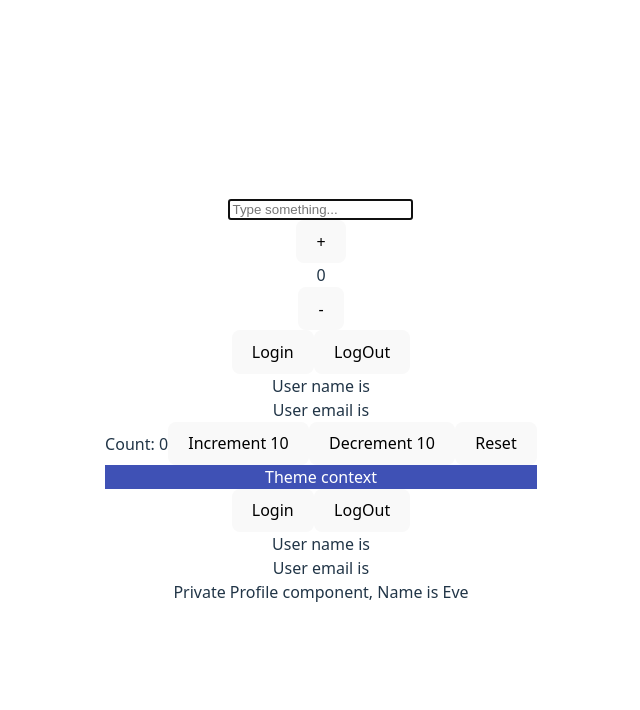
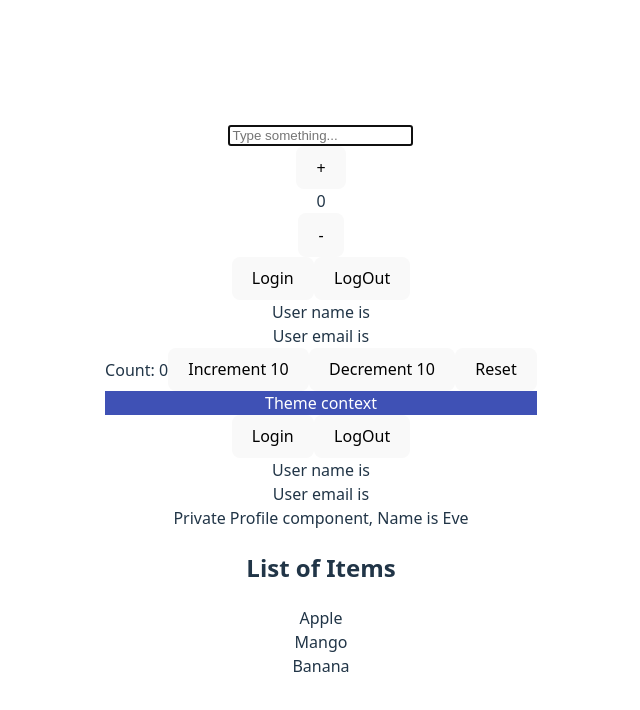
Before and after one commit to Eve0119/myReactApp, a React (Vite) app: page / in a window 1280 px wide. Shown: the top 710 px of the page, without its empty margins (319-959 px from the left). Built offline with nearby package versions, Linux system fonts and the light colour scheme.

Commit message:
Generic Props

```diff
--- a/src/App.tsx
+++ b/src/App.tsx
@@ -17,6 +17,7 @@ import { User } from "./components/context/User.tsx";
 import { UserContextProvider } from "./components/context/UserContext.tsx";
 import { Private } from "./components/auth/Private.tsx";
 import { Profile } from "./components/auth/Profile.tsx";
+import { List } from "./components/generics/List.tsx";
 
 function App() {
   const personName = {
@@ -57,6 +58,14 @@ function App() {
         </UserContextProvider>
       </div>
       <Private isLoggedIn={true} component={Profile} />
+      <div>
+        <List
+          items={["Apple", "Mango", "Banana"]}
+          onClick={(item) => {
+            console.log(item);
+          }}
+        ></List>
+      </div>
     </>
   );
 }
--- /dev/null
+++ b/src/components/generics/List.tsx
@@ -0,0 +1,24 @@
+type ListProps = {
+  items: string[];
+  onClick: (value: string) => void;
+};
+
+export const List = ({ items, onClick }: ListProps) => {
+  return (
+    <div>
+      <h2>List of Items</h2>
+      {items.map((item, index) => {
+        return (
+          <div
+            key={index}
+            onClick={() => {
+              onClick(item);
+            }}
+          >
+            {item}
+          </div>
+        );
+      })}
+    </div>
+  );
+};
```
